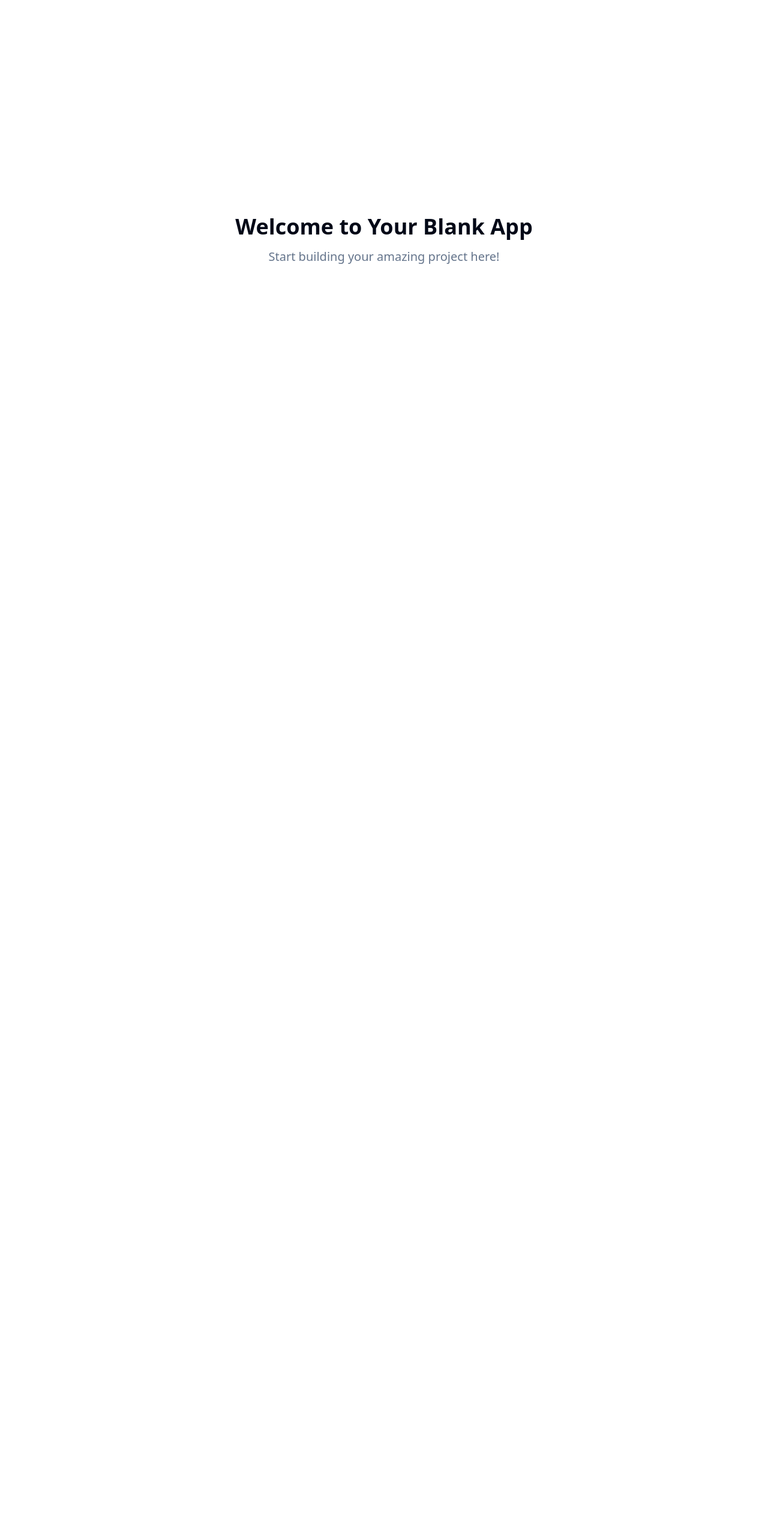
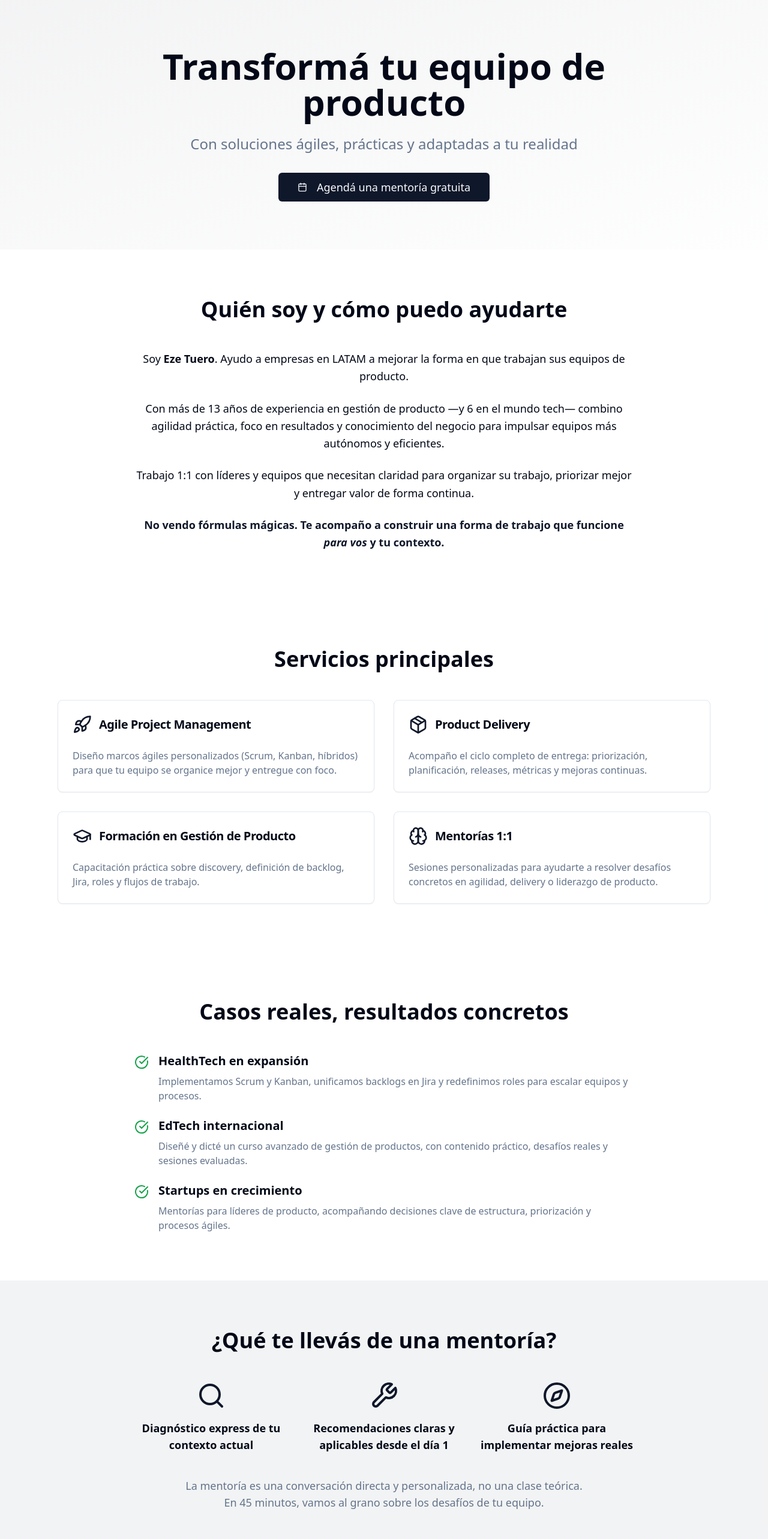
Before and after one commit to chechote26/the-agile-product, a React (Vite) app: page / in a window 1280 px wide. Shown: the top 2566 px of the page at 60% size. Before the commit the page ends 800 px from the top, so only its background shows below. Built offline with nearby package versions, Linux system fonts and the light colour scheme.

Commit message:
Add landing page content
Implement content for the landing page based on the provided structure and details.

```diff
--- a/src/pages/Index.tsx
+++ b/src/pages/Index.tsx
@@ -1,12 +1,223 @@
-// Update this page (the content is just a fallback if you fail to update the page)
+
+import { Button } from "@/components/ui/button";
+import { Card, CardContent, CardDescription, CardHeader, CardTitle } from "@/components/ui/card";
+import { CheckCircle, Rocket, Package, GraduationCap, Brain, Search, Wrench, Compass, ExternalLink, Calendar, Linkedin, MessageCircle } from "lucide-react";
 
 const Index = () => {
   return (
-    <div className="min-h-screen flex items-center justify-center bg-background">
-      <div className="text-center">
-        <h1 className="text-4xl font-bold mb-4">Welcome to Your Blank App</h1>
-        <p className="text-xl text-muted-foreground">Start building your amazing project here!</p>
-      </div>
+    <div className="min-h-screen bg-background">
+      {/* Hero Section */}
+      <section className="bg-gradient-to-br from-primary/5 to-secondary/10 py-20 px-4">
+        <div className="container mx-auto max-w-4xl text-center">
+          <h1 className="text-4xl md:text-6xl font-bold text-foreground mb-6">
+            Transformá tu equipo de producto
+          </h1>
+          <p className="text-xl md:text-2xl text-muted-foreground mb-8 max-w-2xl mx-auto">
+            Con soluciones ágiles, prácticas y adaptadas a tu realidad
+          </p>
+          <Button size="lg" className="text-lg px-8 py-6">
+            <Calendar className="mr-2 h-5 w-5" />
+            Agendá una mentoría gratuita
+          </Button>
+        </div>
+      </section>
+
+      {/* About Section */}
+      <section className="py-20 px-4">
+        <div className="container mx-auto max-w-4xl">
+          <h2 className="text-3xl md:text-4xl font-bold text-center mb-12">
+            Quién soy y cómo puedo ayudarte
+          </h2>
+          <div className="prose prose-lg mx-auto text-center">
+            <p className="text-lg leading-relaxed mb-6">
+              Soy <strong>Eze Tuero</strong>. Ayudo a empresas en LATAM a mejorar la forma en que trabajan sus equipos de producto.
+            </p>
+            <p className="text-lg leading-relaxed mb-6">
+              Con más de 13 años de experiencia en gestión de producto —y 6 en el mundo tech— combino agilidad práctica, foco en resultados y conocimiento del negocio para impulsar equipos más autónomos y eficientes.
+            </p>
+            <p className="text-lg leading-relaxed mb-6">
+              Trabajo 1:1 con líderes y equipos que necesitan claridad para organizar su trabajo, priorizar mejor y entregar valor de forma continua.
+            </p>
+            <p className="text-lg leading-relaxed text-primary font-semibold">
+              No vendo fórmulas mágicas. Te acompaño a construir una forma de trabajo que funcione <em>para vos</em> y tu contexto.
+            </p>
+          </div>
+        </div>
+      </section>
+
+      {/* Services Section */}
+      <section className="py-20 px-4 bg-secondary/5">
+        <div className="container mx-auto max-w-6xl">
+          <h2 className="text-3xl md:text-4xl font-bold text-center mb-12">
+            Servicios principales
+          </h2>
+          <div className="grid md:grid-cols-2 gap-8">
+            <Card className="h-full">
+              <CardHeader>
+                <div className="flex items-center gap-3">
+                  <Rocket className="h-8 w-8 text-primary" />
+                  <CardTitle className="text-xl">Agile Project Management</CardTitle>
+                </div>
+              </CardHeader>
+              <CardContent>
+                <CardDescription className="text-base">
+                  Diseño marcos ágiles personalizados (Scrum, Kanban, híbridos) para que tu equipo se organice mejor y entregue con foco.
+                </CardDescription>
+              </CardContent>
+            </Card>
+
+            <Card className="h-full">
+              <CardHeader>
+                <div className="flex items-center gap-3">
+                  <Package className="h-8 w-8 text-primary" />
+                  <CardTitle className="text-xl">Product Delivery</CardTitle>
+                </div>
+              </CardHeader>
+              <CardContent>
+                <CardDescription className="text-base">
+                  Acompaño el ciclo completo de entrega: priorización, planificación, releases, métricas y mejoras continuas.
+                </CardDescription>
+              </CardContent>
+            </Card>
+
+            <Card className="h-full">
+              <CardHeader>
+                <div className="flex items-center gap-3">
+                  <GraduationCap className="h-8 w-8 text-primary" />
+                  <CardTitle className="text-xl">Formación en Gestión de Producto</CardTitle>
+                </div>
+              </CardHeader>
+              <CardContent>
+                <CardDescription className="text-base">
+                  Capacitación práctica sobre discovery, definición de backlog, Jira, roles y flujos de trabajo.
+                </CardDescription>
+              </CardContent>
+            </Card>
+
+            <Card className="h-full">
+              <CardHeader>
+                <div className="flex items-center gap-3">
+                  <Brain className="h-8 w-8 text-primary" />
+                  <CardTitle className="text-xl">Mentorías 1:1</CardTitle>
+                </div>
+              </CardHeader>
+              <CardContent>
+                <CardDescription className="text-base">
+                  Sesiones personalizadas para ayudarte a resolver desafíos concretos en agilidad, delivery o liderazgo de producto.
+                </CardDescription>
+              </CardContent>
+            </Card>
+          </div>
+        </div>
+      </section>
+
+      {/* Cases Section */}
+      <section className="py-20 px-4">
+        <div className="container mx-auto max-w-4xl">
+          <h2 className="text-3xl md:text-4xl font-bold text-center mb-12">
+            Casos reales, resultados concretos
+          </h2>
+          <div className="space-y-6">
+            <div className="flex items-start gap-4">
+              <CheckCircle className="h-6 w-6 text-green-600 mt-1 flex-shrink-0" />
+              <div>
+                <h3 className="text-xl font-semibold mb-2">HealthTech en expansión</h3>
+                <p className="text-muted-foreground">
+                  Implementamos Scrum y Kanban, unificamos backlogs en Jira y redefinimos roles para escalar equipos y procesos.
+                </p>
+              </div>
+            </div>
+
+            <div className="flex items-start gap-4">
+              <CheckCircle className="h-6 w-6 text-green-600 mt-1 flex-shrink-0" />
+              <div>
+                <h3 className="text-xl font-semibold mb-2">EdTech internacional</h3>
+                <p className="text-muted-foreground">
+                  Diseñé y dicté un curso avanzado de gestión de productos, con contenido práctico, desafíos reales y sesiones evaluadas.
+                </p>
+              </div>
+            </div>
+
+            <div className="flex items-start gap-4">
+              <CheckCircle className="h-6 w-6 text-green-600 mt-1 flex-shrink-0" />
+              <div>
+                <h3 className="text-xl font-semibold mb-2">Startups en crecimiento</h3>
+                <p className="text-muted-foreground">
+                  Mentorías para líderes de producto, acompañando decisiones clave de estructura, priorización y procesos ágiles.
+                </p>
+              </div>
+            </div>
+          </div>
+        </div>
+      </section>
+
+      {/* Mentorship Benefits */}
+      <section className="py-20 px-4 bg-primary/5">
+        <div className="container mx-auto max-w-4xl">
+          <h2 className="text-3xl md:text-4xl font-bold text-center mb-12">
+            ¿Qué te llevás de una mentoría?
+          </h2>
+
+          <div className="grid md:grid-cols-3 gap-8 mb-8">
+            <div className="text-center">
+              <Search className="h-12 w-12 text-primary mx-auto mb-4" />
+              <h3 className="text-lg font-semibold mb-2">Diagnóstico express de tu contexto actual</h3>
+            </div>
+
+            <div className="text-center">
+              <Wrench className="h-12 w-12 text-primary mx-auto mb-4" />
+              <h3 className="text-lg font-semibold mb-2">Recomendaciones claras y aplicables desde el día 1</h3>
+            </div>
+
+            <div className="text-center">
+              <Compass className="h-12 w-12 text-primary mx-auto mb-4" />
+              <h3 className="text-lg font-semibold mb-2">Guía práctica para implementar mejoras reales</h3>
+            </div>
+          </div>
+
+          <p className="text-center text-lg text-muted-foreground max-w-2xl mx-auto">
+            La mentoría es una conversación directa y personalizada, no una clase teórica. En 45 minutos, vamos al grano sobre los desafíos de tu equipo.
+          </p>
+        </div>
+      </section>
+
+      {/* Final CTA */}
+      <section className="py-20 px-4">
+        <div className="container mx-auto max-w-4xl text-center">
+          <h2 className="text-3xl md:text-4xl font-bold mb-6">
+            ¿Querés conversar sobre tu equipo?
+          </h2>
+          <p className="text-lg text-muted-foreground mb-8 max-w-2xl mx-auto">
+            Agendá una mentoría gratuita para identificar oportunidades de mejora reales y empezar a transformar tu forma de trabajar.
+          </p>
+
+          <div className="flex flex-col sm:flex-row gap-4 justify-center">
+            <Button size="lg" className="px-8">
+              <Calendar className="mr-2 h-5 w-5" />
+              Agendá tu mentoría
+            </Button>
+            <Button variant="outline" size="lg" className="px-8">
+              <Linkedin className="mr-2 h-5 w-5" />
+              Contactame por LinkedIn
+            </Button>
+            <Button variant="outline" size="lg" className="px-8">
+              <MessageCircle className="mr-2 h-5 w-5" />
+              Escribime por WhatsApp
+            </Button>
+          </div>
+        </div>
+      </section>
+
+      {/* Footer */}
+      <footer className="bg-secondary/10 py-8 px-4">
+        <div className="container mx-auto max-w-4xl text-center">
+          <div className="mb-4">
+            <h3 className="text-lg font-semibold">The Agile Product · Eze Tuero</h3>
+            <p className="text-muted-foreground">Consultoría en Agilidad y Producto · LATAM</p>
+          </div>
+          <p className="text-sm text-muted-foreground">© 2025</p>
+        </div>
+      </footer>
     </div>
   );
 };
```
